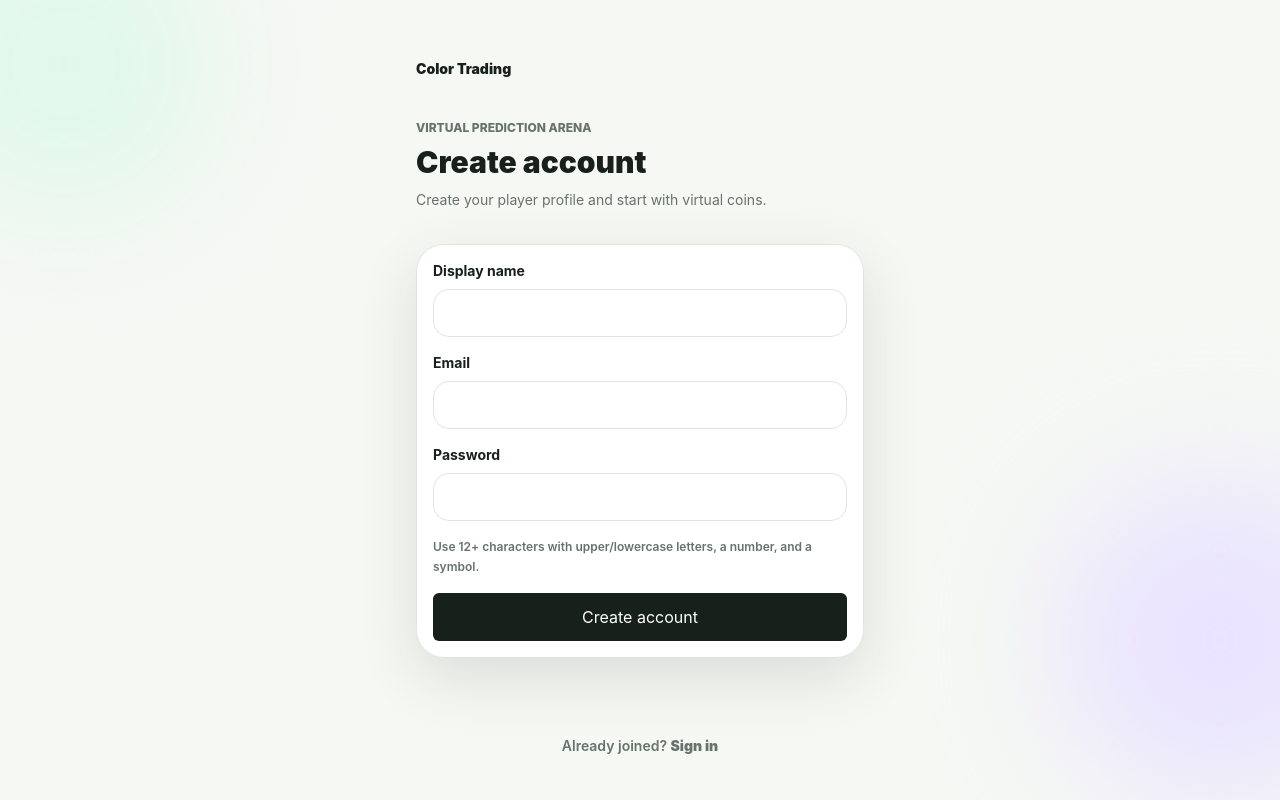
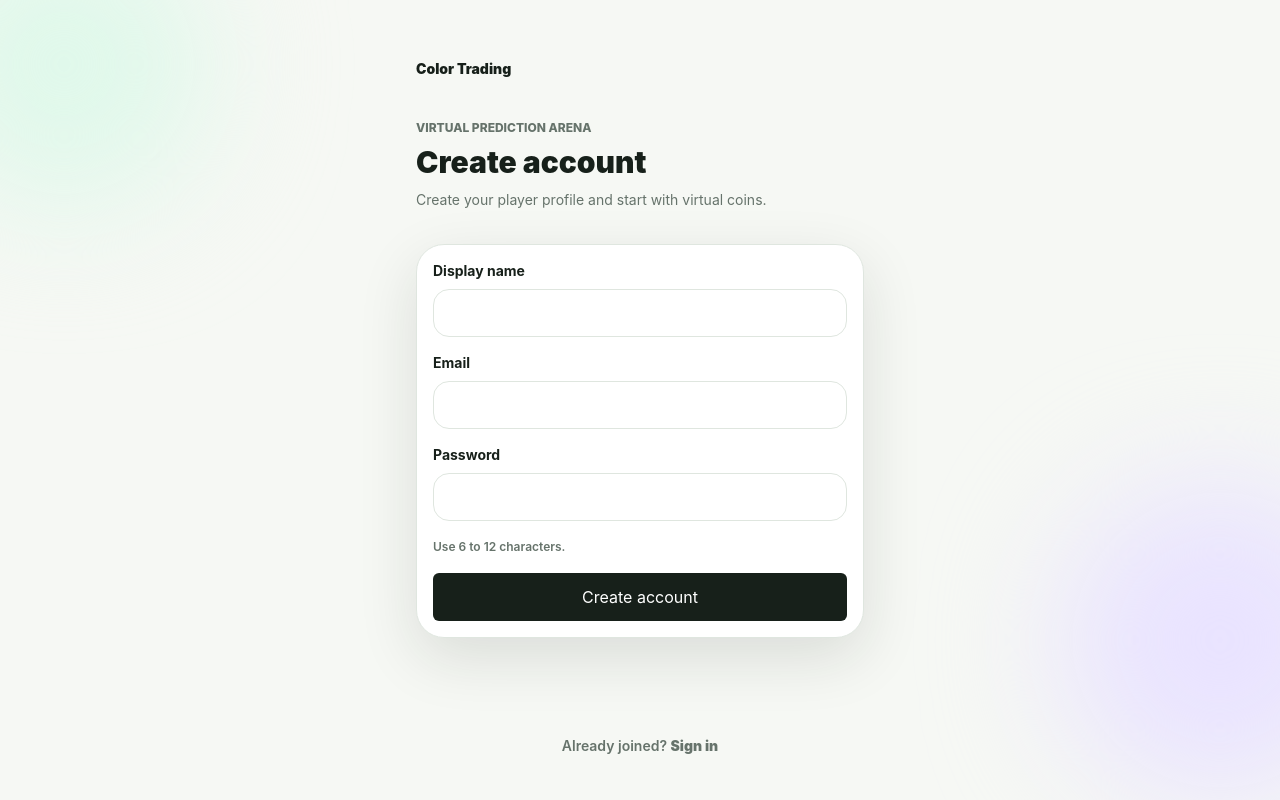
Before and after one commit to paytmcashly-max/color-trading, a Next.js app in the folder apps/client/: page /register in a window 1280 px wide. Built offline with nearby package versions, Linux system fonts and the light colour scheme; no server answers.

Commit message:
relax signup password policy

```diff
--- a/apps/client/src/features/auth/RegisterPage.tsx
+++ b/apps/client/src/features/auth/RegisterPage.tsx
@@ -76,15 +76,14 @@ export function RegisterPage() {
             value={password}
             onChange={(event) => setPassword(event.target.value)}
             autoComplete="new-password"
-            minLength={12}
-            maxLength={128}
-            pattern="(?=.*[a-z])(?=.*[A-Z])(?=.*[0-9])(?=.*[^A-Za-z0-9]).{12,}"
-            title="Use 12 or more characters with uppercase, lowercase, a number, and a symbol."
+            minLength={6}
+            maxLength={12}
+            title="Use 6 to 12 characters."
             required
           />
         </label>
         <p className="text-xs font-semibold leading-5 text-muted">
-          Use 12+ characters with upper/lowercase letters, a number, and a symbol.
+          Use 6 to 12 characters.
         </p>
         {mutation.error ? (
           <p className="rounded-md bg-[#fee2e2] px-3 py-2 text-sm font-semibold text-[#991b1b]">
```
Also changed, not shown: 1 other file (tests, documents, lock files or other folders).
